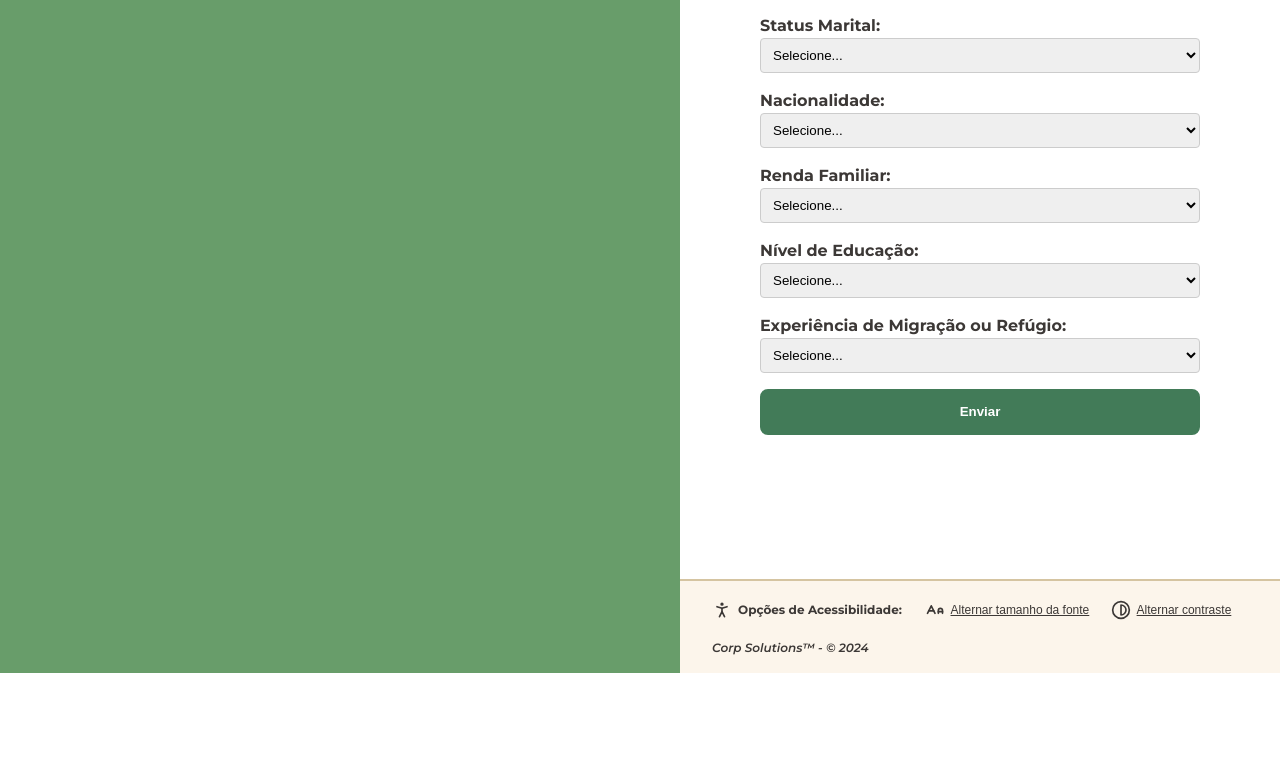
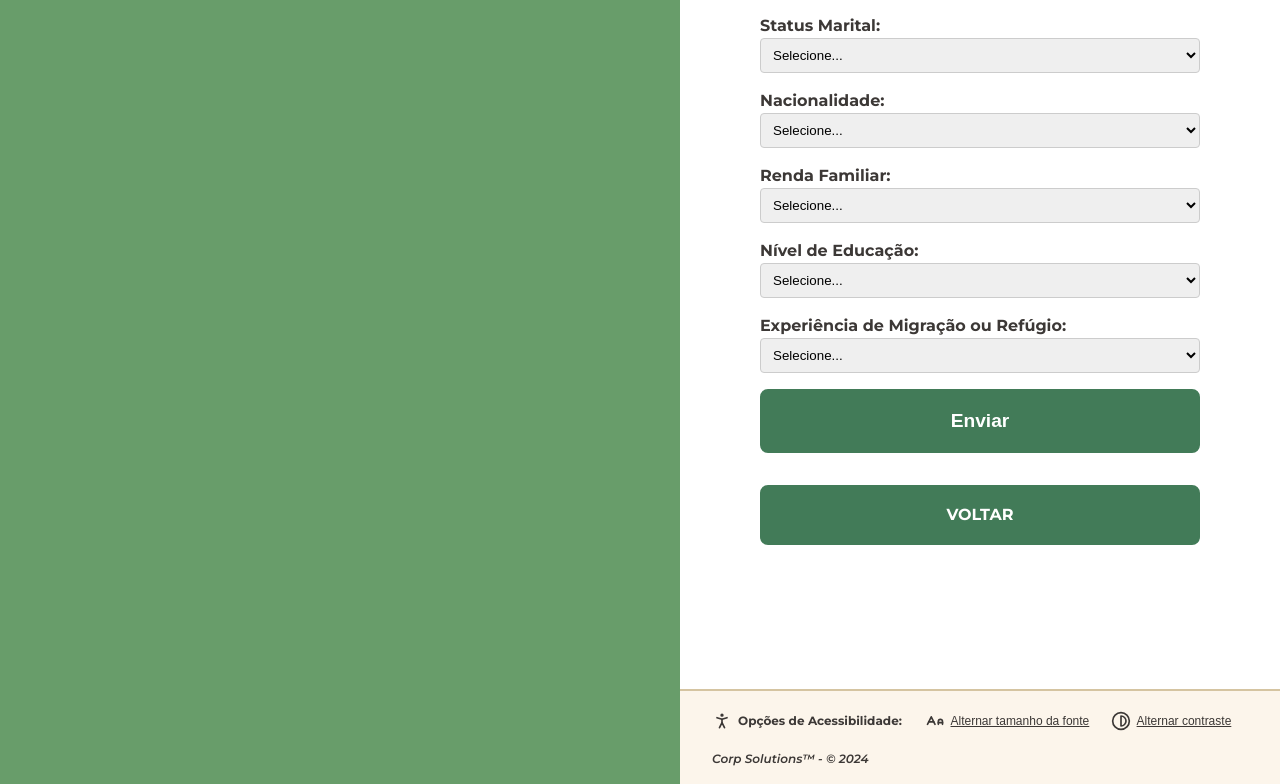
Before and after one commit to joaolucasMota/adahack-time-fe-3, a React (Vite) app: page /register in a window 1280 px wide. Shown: the part 986-1770 px from the top of the page. Before the commit the page ends 1659 px from the top, so only its background shows below. Built offline with nearby package versions, Linux system fonts and the light colour scheme.

Commit message:
refac: cadastro, login, adcionado botão de voltar na pag cadastro

```diff
--- a/src/pages/LoginPage/index.tsx
+++ b/src/pages/LoginPage/index.tsx
@@ -6,13 +6,17 @@ import { signInWithEmailAndPassword } from "firebase/auth";
 import { auth } from "../../services/firebaseConnection";
 import { useNavigate } from "react-router-dom";
 
+interface ILoginProps{
+    email: string;
+    password: string;
+}
 
 export const LoginPage = () => {
 
-    const { register, handleSubmit } = useForm();
+    const { register, handleSubmit } = useForm<ILoginProps>();
     const navigate = useNavigate();
 
-    const onSubmit = async (data: any) => {
+    const onSubmit = async (data: ILoginProps) => {
         const { email, password } = data;
         try {
             await signInWithEmailAndPassword(auth, email, password);
--- a/src/pages/RegisterPage/index.tsx
+++ b/src/pages/RegisterPage/index.tsx
@@ -4,8 +4,9 @@ import { useForm } from "react-hook-form";
 import { createUserWithEmailAndPassword } from "firebase/auth";
 import { auth } from "../../services/firebaseConnection";
 import { useNavigate } from "react-router-dom";
+import { Button } from "../../components/Button";
 
-interface RegisterFormData {
+interface IRegisterFormData {
     nome: string;
     email: string;
     password: string;
@@ -26,11 +27,11 @@ interface RegisterFormData {
 
 export const RegisterPage = () => {
 
-    const { register, handleSubmit } = useForm<RegisterFormData>();
+    const { register, handleSubmit } = useForm<IRegisterFormData>();
 
     const navigate = useNavigate();
 
-    const onSubmit = async (data: RegisterFormData) => {
+    const onSubmit = async (data: IRegisterFormData) => {
         const { email, password } = data;
         try {
             await createUserWithEmailAndPassword(auth, email, password);
@@ -40,19 +41,14 @@ export const RegisterPage = () => {
 
         }
     };
-
     return (
         <S.Container>
             <S.DivTitle>
                 <h1>Corp Solutions</h1>
             </S.DivTitle>
-
-
             <S.DivLogin>
                 <S.RegisterContainer>
-
                     <h2>Registre-se</h2>
-
                     <S.Form onSubmit={handleSubmit(onSubmit)}>
                         <div>
                             <label>Nome:</label>
@@ -221,6 +217,7 @@ export const RegisterPage = () => {
                             </select>
                         </div>
                         <input type="submit" value="Enviar" />
+                        <Button text="VOLTAR" to={"/login"}/>
                     </S.Form>
                 </S.RegisterContainer>
                 <Footer />
--- a/src/pages/RegisterPage/styled.ts
+++ b/src/pages/RegisterPage/styled.ts
@@ -102,9 +102,11 @@ export const Form = styled.form`
     text-align: center;
     padding: 1em;
     color: #fff;
+    font-size: 1.2rem;
+    margin-bottom: 2rem;
     @media (max-width: 992px)
         {
-        font-size: .8em;
+        font-size: 1em;
         }
 
     &:hover
```
